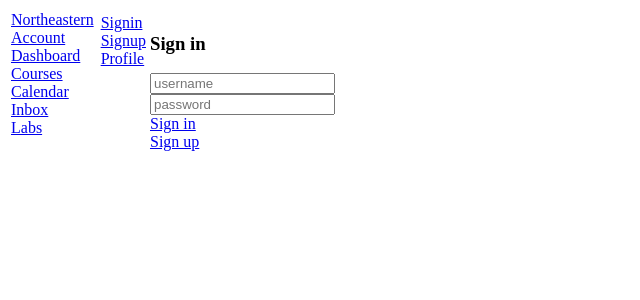
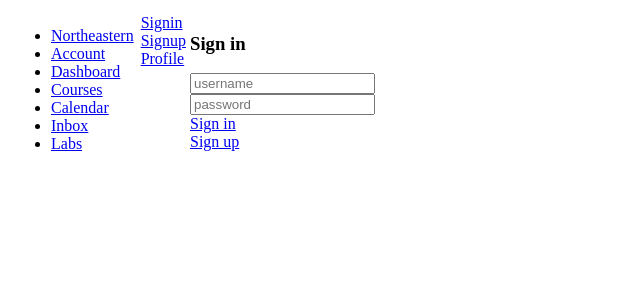
Before and after one commit to jahanavisinha/kanbas-react-web-app, a React (Create React App) app: page /#/Kanbas/Account/Signin in a window 1280 px wide. Shown: the top 300 px of the page, without its empty margins (0-640 px from the left). Built offline with nearby package versions, Linux system fonts and the light colour scheme.

Commit message:
added bullet points to the navigation

```diff
--- a/src/Kanbas/Navigation.tsx
+++ b/src/Kanbas/Navigation.tsx
@@ -1,13 +1,33 @@
 import { Link } from "react-router-dom";
+
 export default function KanbasNavigation() {
     return (
         <div id="wd-kanbas-navigation">
-            <a href="https://www.northeastern.edu/" id="wd-neu-link" target="_blank">Northeastern</a><br/>
-            <Link to="/Kanbas/Account" id="wd-account-link">Account</Link><br/>
-            <Link to="/Kanbas/Dashboard" id="wd-dashboard-link">Dashboard</Link><br/>
-            <Link to="/Kanbas/Dashboard" id="wd-course-link">Courses</Link><br/>
-            <Link to="/Kanbas/Calendar" id="wd-calendar-link">Calendar</Link><br/>
-            <Link to="/Kanbas/Inbox" id="wd-inbox-link">Inbox</Link><br/>
-            <Link to="/Labs" id="wd-labs-link">Labs</Link><br/>
+            <ul>
+                <li>
+                    <a href="https://www.northeastern.edu/" id="wd-neu-link" target="_blank" rel="noopener noreferrer">
+                        Northeastern
+                    </a>
+                </li>
+                <li>
+                    <Link to="/Kanbas/Account" id="wd-account-link">Account</Link>
+                </li>
+                <li>
+                    <Link to="/Kanbas/Dashboard" id="wd-dashboard-link">Dashboard</Link>
+                </li>
+                <li>
+                    <Link to="/Kanbas/Courses/123" id="wd-course-link">Courses</Link>
+                </li>
+                <li>
+                    <Link to="/Kanbas/Calendar" id="wd-calendar-link">Calendar</Link>
+                </li>
+                <li>
+                    <Link to="/Kanbas/Inbox" id="wd-inbox-link">Inbox</Link>
+                </li>
+                <li>
+                    <Link to="/Labs" id="wd-labs-link">Labs</Link>
+                </li>
+            </ul>
         </div>
-    );}
+    );
+}
--- a/src/Kanbas/index.tsx
+++ b/src/Kanbas/index.tsx
@@ -5,6 +5,7 @@ import Signup from "./Account/Signup";
 import Dashboard from "./Dashboard";
 import KanbasNavigation from "./Navigation";
 import Courses from "./Courses";
+
 export default function Kanbas() {
     return (
         <div id="wd-kanbas">
```
